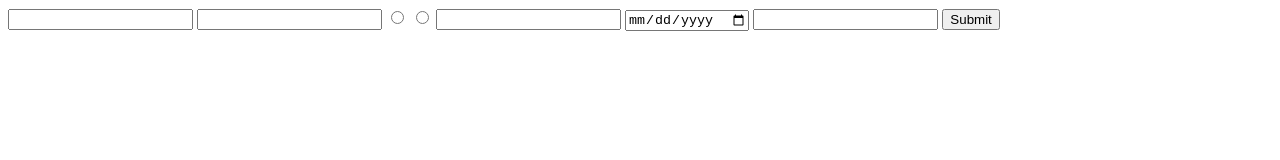
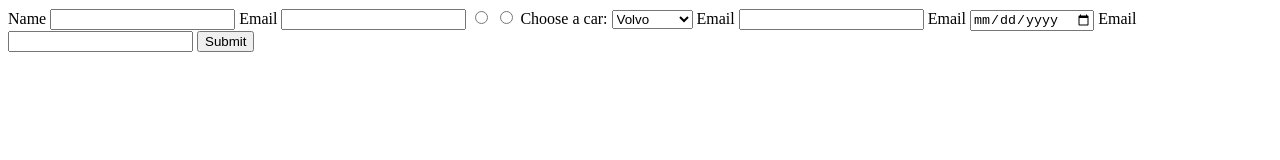
Before and after one commit to acciojob/car-insurance-form-GusainMansi, a website: page main.html in a window 1280 px wide. Drawn offline with Linux system fonts and the light colour scheme.

Commit message:
created a submission

```diff
--- a/main.html
+++ b/main.html
@@ -8,12 +8,25 @@
 
 <body>
 	<form action="/submit" method="post">
+	<label for="name">Name</label>
 	<input type="text" id="name" required>
+		<label for="email">Email</label>
 	<input type="email" id="email" required>
 	<input type="radio" name="gender" value="male" required>
 	<input type="radio" name="gender" value="female" required>
+    <label for="cars">Choose a car:</label>
+
+<select name="cars" id="cars">
+  <option value="BMW">Volvo</option>
+  <option value="Audi">Saab</option>
+  <option value="Mercedez">Mercedes</option>
+</select>
+
+		<label for="carage">Email</label>
 	<input type="number" id="carage" required>
+		<label for="dop">Email</label>
 	<input type="date" id="dop" required>
+		<label for="password">Email</label>
 	<input type="password" id="password" required>
 	<input type="submit">
 	</form>
```
